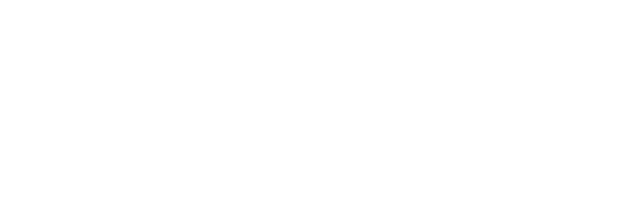
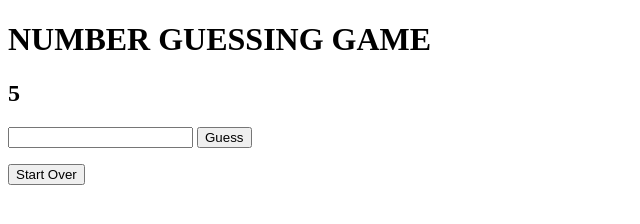
Before and after one commit to thi131190/number-guessing-game, a plain HTML site: page index.html in a window 1280 px wide. Shown: the whole page, without its empty margins (0-640 px from the left). Drawn offline with Linux system fonts and the light colour scheme.

Commit message:
complete required user stories

```diff
--- a/index.html
+++ b/index.html
@@ -10,6 +10,13 @@
 </head>
 
 <body>
+  <h1>NUMBER GUESSING GAME</h1>
+  <h2 id="times">5</h2>
+  <input id="guessing-num" type="number" />
+  <button id="btn-guess" onclick="guess()">Guess</button>
+  <ul id="guessed-nums"></ul>
+  <div id="status"></div>
+  <button onclick="startOver()">Start Over</button>
   <script src="js/scripts.js"></script>
 </body>
 
--- a/js/scripts.js
+++ b/js/scripts.js
@@ -0,0 +1,59 @@
+const MIN = 0;
+const MAX = 100;
+let randomNum = Math.floor(Math.random() * (MAX - MIN + 1)) + MIN;
+let guessTimes = 5;
+let tracks = [];
+console.log(randomNum);
+
+function guess() {
+	let ul = document.getElementById('guessed-nums');
+	let guessedNums = '';
+	if (guessTimes > 0) {
+		let guessingNum = document.getElementById('guessing-num').value;
+		document.getElementById('guessing-num').value = '';
+
+		if (tracks.includes(guessingNum)) {
+			console.log('You already guessed that number!');
+			document.getElementById('status').innerHTML = 'You already guessed that number!';
+			document.getElementById('status').style.color = 'red';
+			return;
+		}
+
+		tracks.push(guessingNum);
+		if (guessingNum > randomNum) {
+			// console.log('Too HIGH!!!');
+			document.getElementById('status').innerHTML = 'Too HIGH!!!';
+			document.getElementById('status').style.color = 'orange';
+		} else if (guessingNum < randomNum) {
+			// console.log('Too LOW!!!');
+			document.getElementById('status').innerHTML = 'Too LOW!!!';
+			document.getElementById('status').style.color = 'orange';
+		} else {
+			// console.log('CORRECT!!!!!');
+			document.getElementById('status').innerHTML = 'CORRECT!!!!!';
+			document.getElementById('status').style.color = 'green';
+			document.getElementById('btn-guess').disabled = true;
+		}
+		for (i = 0; i < tracks.length; i++) {
+			guessedNums += `<li>${tracks[i]}</li>`;
+		}
+		guessTimes--;
+
+		document.getElementById('times').innerHTML = guessTimes;
+		document.getElementById('guessed-nums').innerHTML = guessedNums;
+	} else {
+		// console.log('GAME OVER!!!');
+		document.getElementById('status').innerHTML = 'GAME OVER!!!';
+		document.getElementById('status').style.color = 'red';
+	}
+}
+
+function startOver() {
+	document.getElementById('guessing-num').value = '';
+	guessTimes = 5;
+	document.getElementById('times').innerHTML = guessTimes;
+	console.log(guessTimes);
+	tracks = [];
+	document.getElementById('guessed-nums').innerHTML = '';
+	document.getElementById('status').innerHTML = '';
+}
```
Also changed, not shown: 1 other file.
